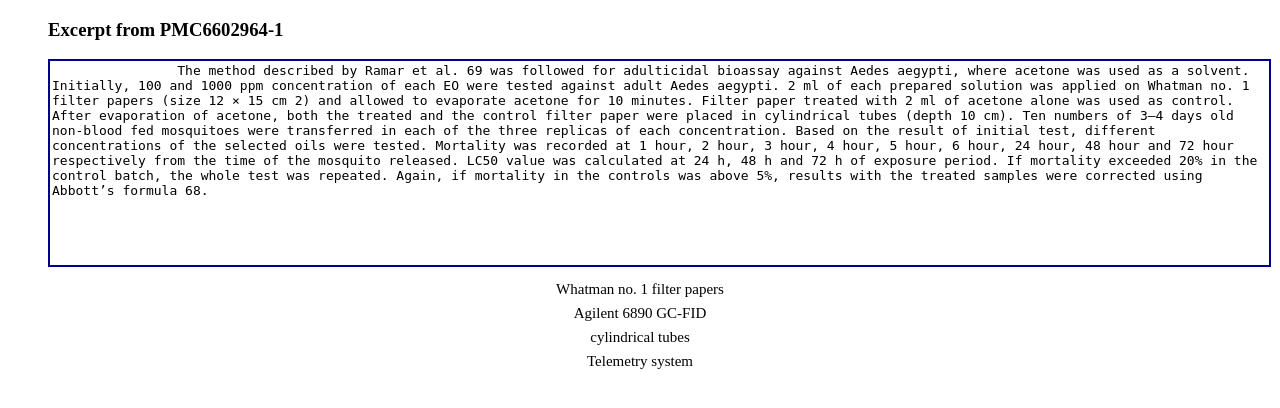
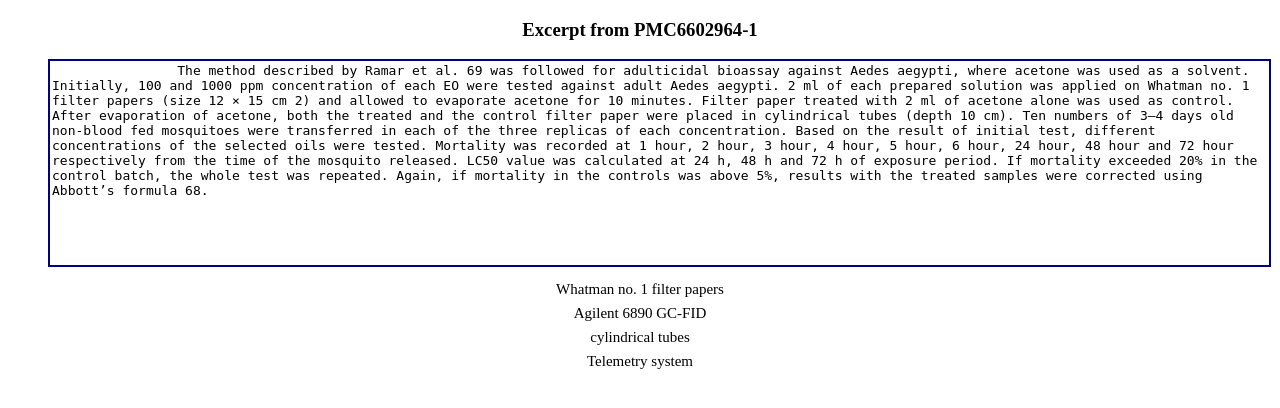
Before and after one commit to caffiendFrog/elife2019, a Flask app: page /api/abstract/ in a window 1280 px wide. Shown: the top 408 px of the page. Run offline with Flask 2, Linux system fonts and the light colour scheme.

Commit message:
Add styling for text display.

```diff
--- a/semantisci/templates/index.html
+++ b/semantisci/templates/index.html
@@ -13,7 +13,7 @@
                 font-size: 13px;
                 resize: none;
             }
-            #pmic {
+            #pmc {
                 text-align: center;
             }
             option {
@@ -28,7 +28,7 @@
     </head>
     <body>
         <div id="article-text">
-            <h3>Excerpt from {{ id }}</h3>
+            <h3 id = "pmc"> Excerpt from {{ id }}</h3>
             <textarea rows="10" cols="150">
                 {{ message }}
             </textarea>
```
